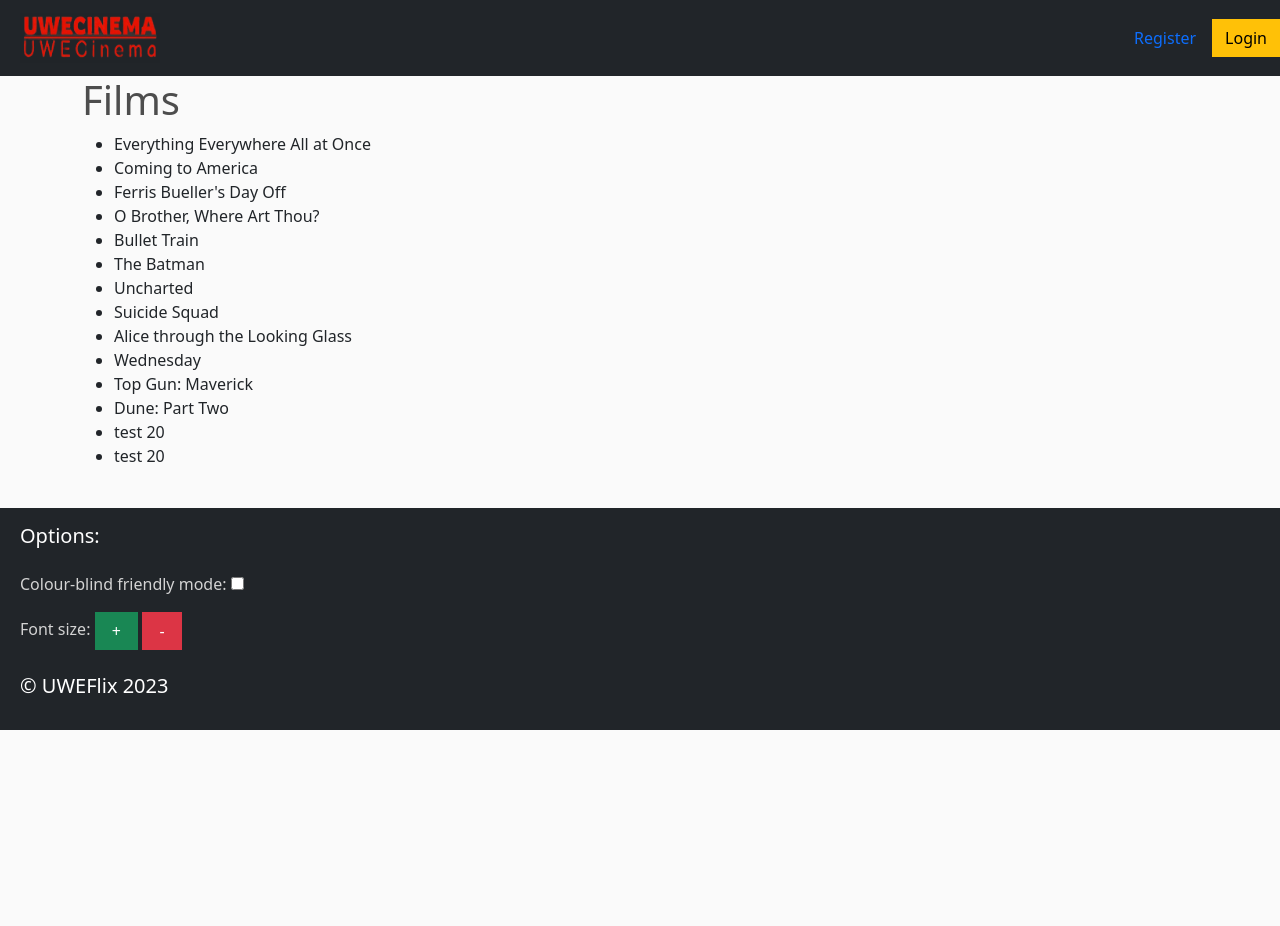
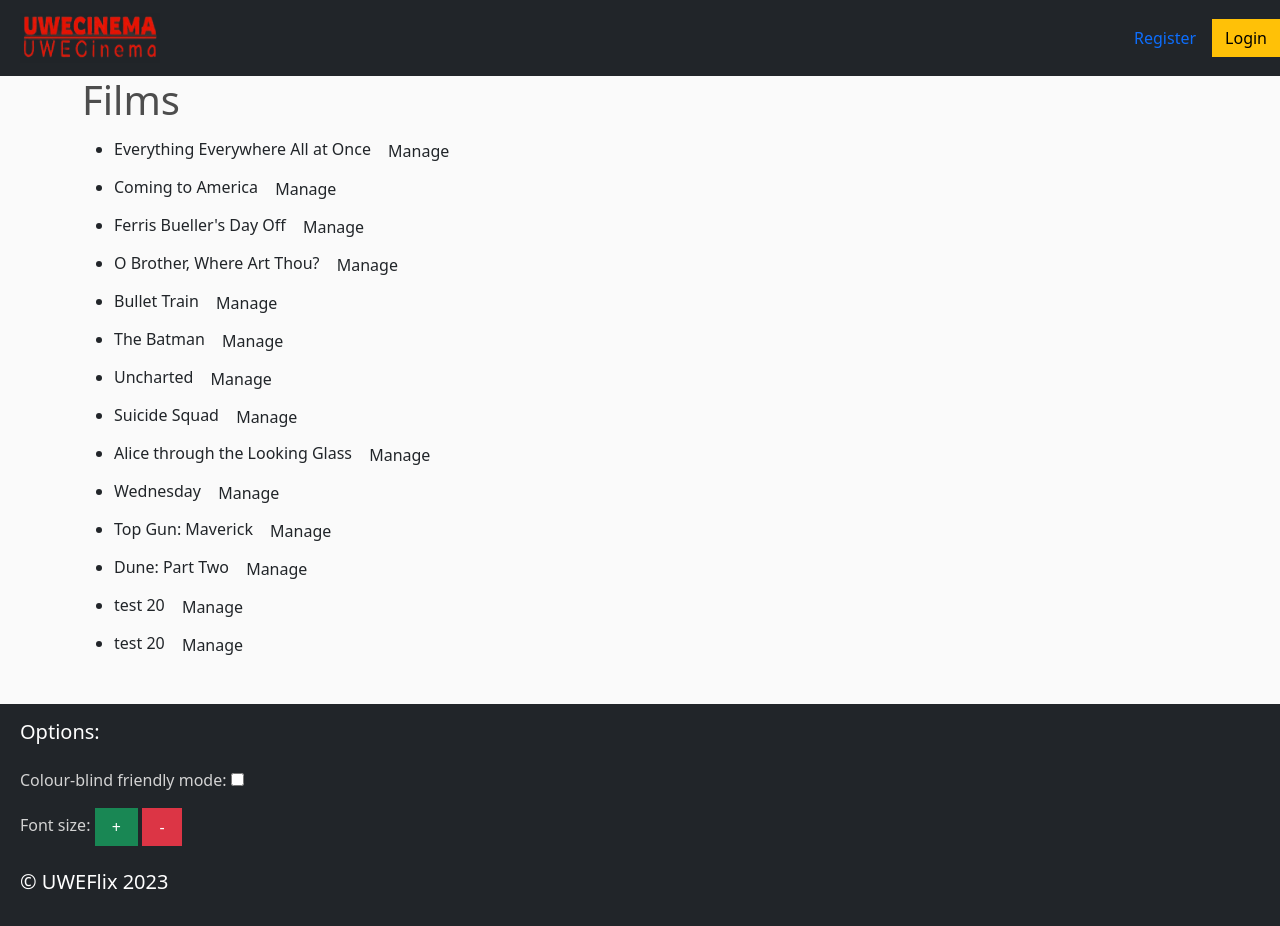
Before and after one commit to andrei2timo/ESD-UWEFlix-Cinema-Component-B, a Django app: page /films_endpoint/ in a window 1280 px wide. Before the commit the page ends 730 px from the top, so only its background shows below. Run offline with Django 4.2, Linux system fonts and the light colour scheme; data comes from the database, SQL or seed files in the repository; some libraries are stand-ins or nearby versions.

Commit message:
Added manage button to film list

```diff
--- a/Cinema-System-ESD-Component B/UWEFlix_django/uweflix/templates/uweflix/films_endpoint.html
+++ b/Cinema-System-ESD-Component B/UWEFlix_django/uweflix/templates/uweflix/films_endpoint.html
@@ -4,7 +4,12 @@
   <h1>Films</h1>
   <ul>
     {% for film in films %}
-      <li>{{ film.title }}</li>
+      <li>
+        {{ film.title }}
+        <a href="../film_detail/">
+          <input type="submit" name="manage_film" value="Manage" class="btn">
+        </a>
+      </li>
     {% endfor %}
   </ul>
 {% endblock %}
```
